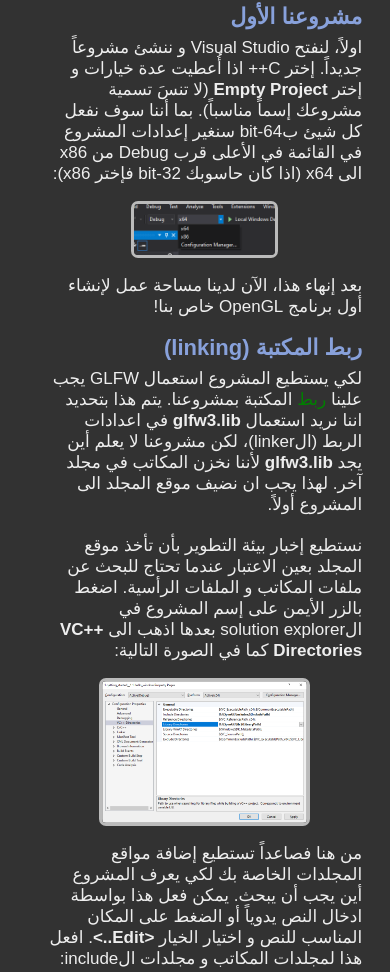
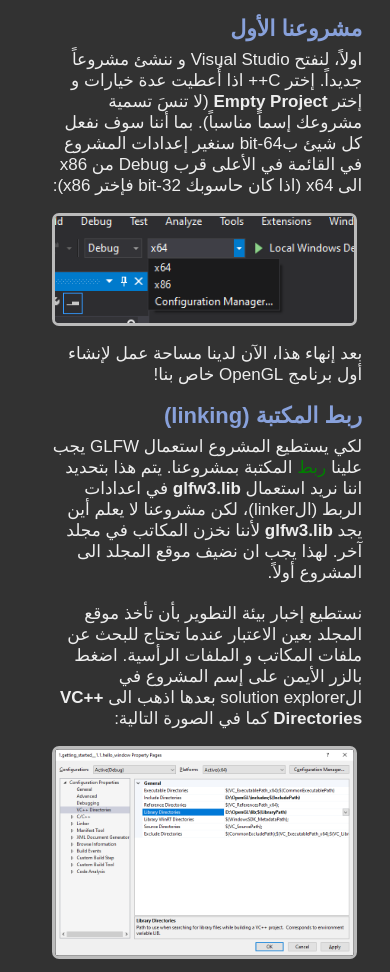
Before and after one commit to vector50/LearnOpenGL-AR, a plain HTML site: page getting-started/creating-a-window/index.html in a window 390 px wide. Shown: the part 3795-4767 px from the top of the page. Drawn offline with nearby package versions, Linux system fonts and the light colour scheme.

Commit message:
Add files via upload

```diff
--- a/getting-started/creating-a-window/index.html
+++ b/getting-started/creating-a-window/index.html
@@ -10,11 +10,7 @@
     <link rel="stylesheet" href="https://cdnjs.cloudflare.com/ajax/libs/highlight.js/10.0.3/styles/vs2015.min.css">
     <style>
         img
-        {
-            margin-inline: auto;
-            width: 50%;
-        }
-        @media screen and (max-width: 500px) and (min-width: 50px) { img { width: 95%; }}
+        { margin-inline: auto; }
     </style>
 </head>
 
@@ -200,6 +196,15 @@
     <script>
         let openedMenu_ = "gettingStarted"; //the menu that is opened at the moment
         let currentMenu = "gettingStarted"; //the menu of the webpage that is opened at the moment
+
+        let winWidth = window.innerWidth;
+        if (winWidth <= 500 && winWidth >= 50)
+        {
+            for (let i = 0; i < document.getElementsByClassName("pageChooseButton").length; i++)
+            {
+                document.getElementsByTagName("img")[i].style.width = "95%";
+            }
+        }
     </script>
     <script src="https://cdnjs.cloudflare.com/ajax/libs/highlight.js/11.9.0/highlight.min.js"></script>
     <script src="https://cdnjs.cloudflare.com/ajax/libs/highlight.js/11.9.0/languages/cpp.min.js"></script>
```
